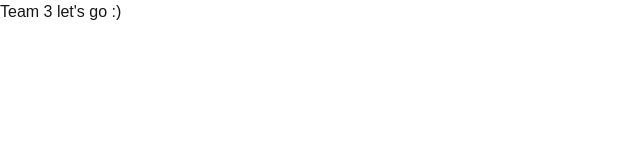
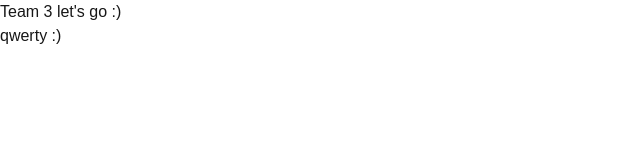
Before and after one commit to leap-2C/team-3, a Next.js app in the folder frontend/: page / in a window 1280 px wide. Shown: the top 160 px of the page, without its empty margins (0-640 px from the left). Built offline with nearby package versions, Linux system fonts and the light colour scheme.

Commit message:
frontend branch aas commit hiiv gsh

```diff
--- a/frontend/src/app/page.tsx
+++ b/frontend/src/app/page.tsx
@@ -1,3 +1,8 @@
 export default function Home() {
-  return <div>Team 3 let&apos;s go :)</div>;
+  return (
+    <>
+      <div>Team 3 let&apos;s go :)</div>
+      <div>qwerty :)</div>
+    </>
+  );
 }
```
